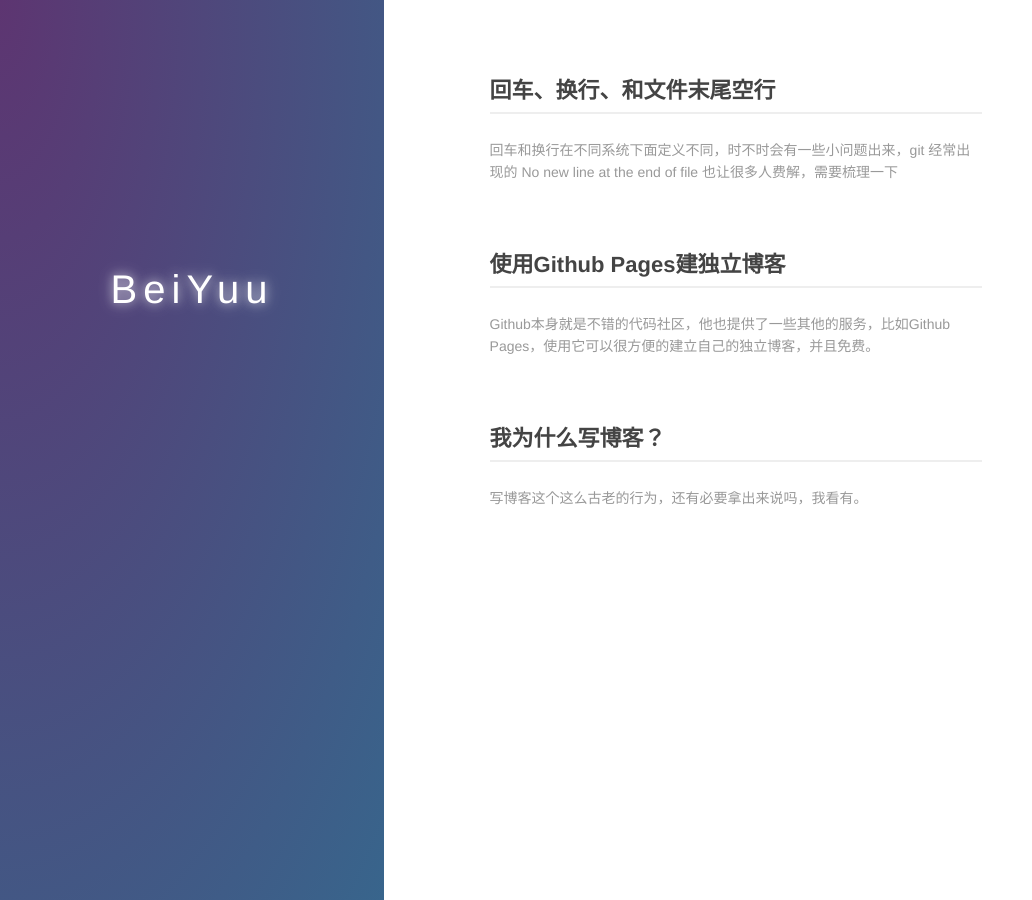
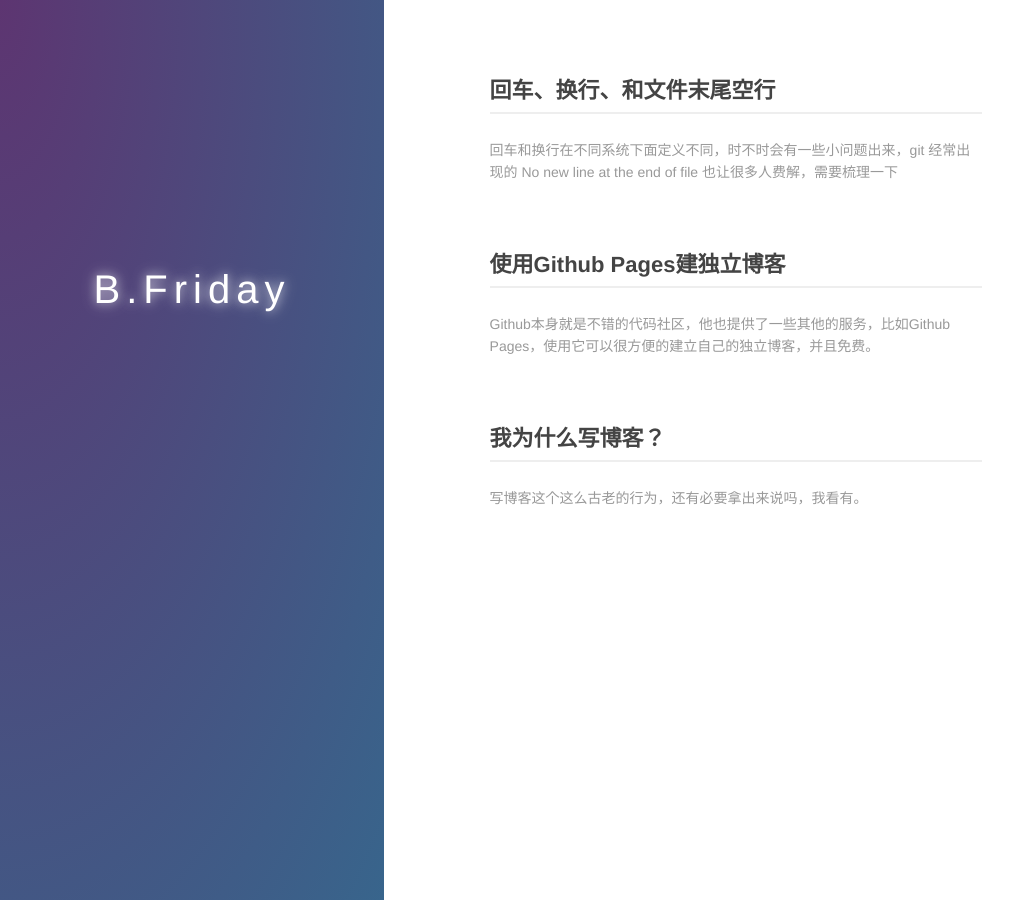
Before and after one commit to darkmoom/darkmoom.github.io, a Jekyll site: the page built from index.md, in a window 1280 px wide. Shown: the whole page, without its empty margins (0-1032 px from the left). Built offline with Jekyll 4.4.1, drawn with Linux system fonts in a browser that asks for light colours.

Commit message:
初始模板

```diff
--- a/CNAME
+++ /dev/null
@@ -1 +0,0 @@
-example.com
--- a/index.md
+++ b/index.md
@@ -6,8 +6,8 @@ layout: default
   <div class="index-wrapper">
     <div class="aside">
       <div class="info-card">
-        <h1>BeiYuu</h1>
-        <a href="http://weibo.com/beiyuu/" target="_blank"><img src="http://www.weibo.com/favicon.ico" alt="" width="25"/></a>
+        <h1>B.Friday</h1>
+        <a href="#" target="_blank"><img src="#" alt="" width="25"/></a>
         <a href="http://www.douban.com/people/beiyuu/" target="_blank"><img src="http://www.douban.com/favicon.ico" alt="" width="22"/></a>
         <a href="http://instagram.com/beiyuu/" target="_blank"><img src="http://d36xtkk24g8jdx.cloudfront.net/bluebar/00c6602/images/ico/favicon.ico" alt="" width="22"/></a>
       </div>
```
